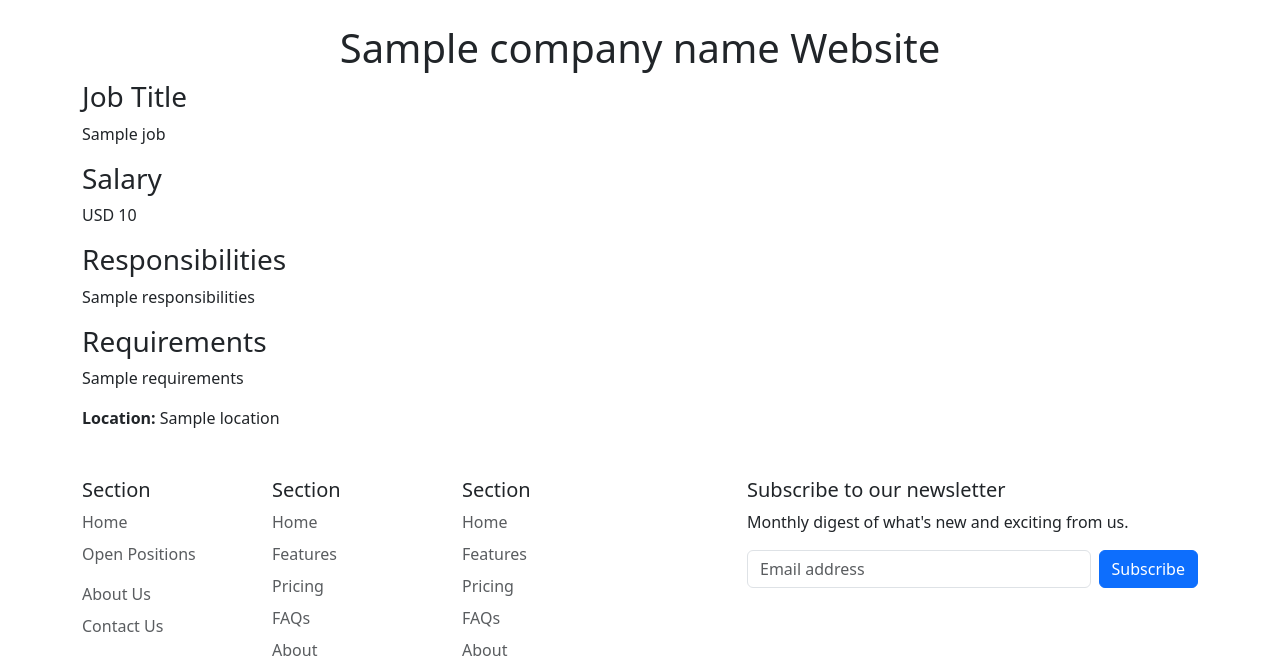
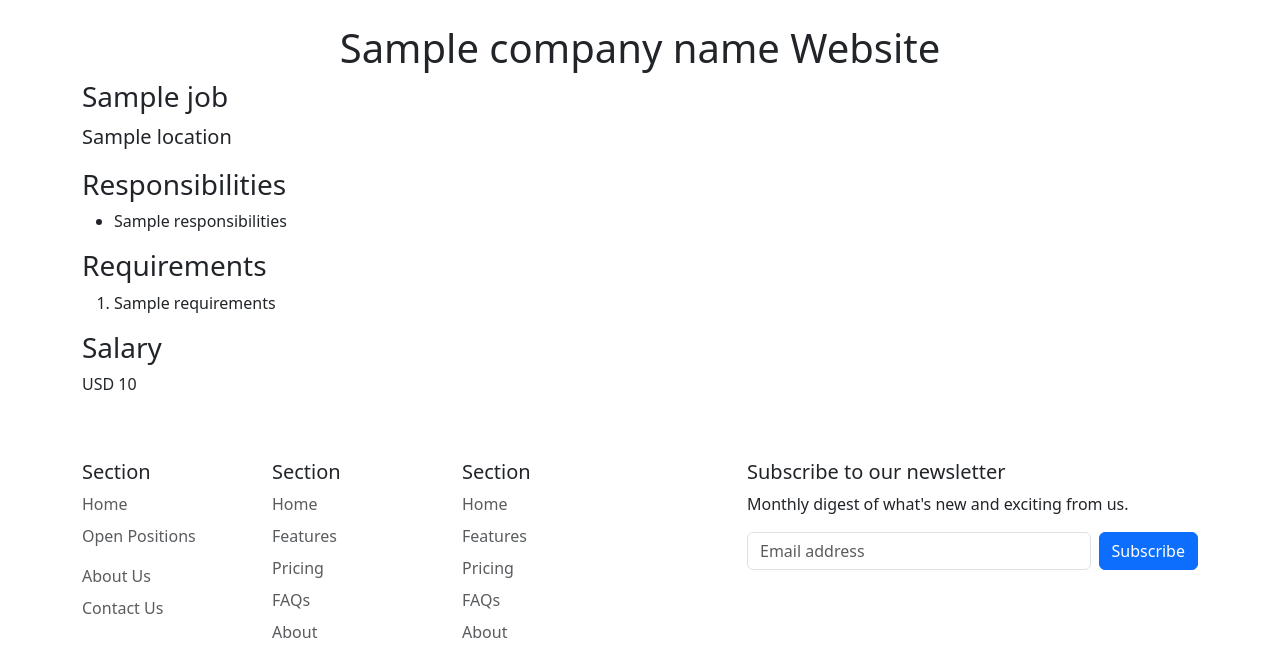
Before and after one commit to Mutai05/Job-Finder-App-V2, a Python web app: template templates/jobpage.html in a window 1280 px wide. Shown: the part 432-1102 px from the top of the page. Run offline with Jinja, Linux system fonts and the light colour scheme; the template is opened without the code that fills it: most values are stand-ins (such as "Sample title", 1, 10 or a date in 2020); some libraries are stand-ins or nearby versions.

Commit message:
Modified jobpage template to include split lines

```diff
--- a/templates/jobpage.html
+++ b/templates/jobpage.html
@@ -8,15 +8,22 @@
     {% include 'nav.html' %} {% include 'banner.html' %}
     <div class="container">
       <h1 class="text-center mt-2 mb-2">{{company_name}} Website</h1>
-      <h3>Job Title</h3>
-      <p>{{job.title}}</p>
+      <h3 class="mb-2">{{job.title}}</h3>
+      <p class="lead mt-0">{{job['location']}}</p>
+      <h3>Responsibilities</h3>
+      <ul>
+        {% for line in job.responsibilities.split("\n") %}
+        <li>{{line}}</li>
+        {% endfor %}
+      </ul>
+      <h3>Requirements</h3>
+      <ol>
+        {% for line in job.requirements.split("\n") %}
+        <li>{{line}}</li>
+        {% endfor %}
+      </ol>
       <h3>Salary</h3>
       <p>{{job.currency}} {{job.salary}}</p>
-      <h3>Responsibilities</h3>
-      <p>{{job.responsibilities}}</p>
-      <h3>Requirements</h3>
-      <p>{{job.requirements}}</p>
-      <div><b>Location:</b> {{job['location']}}</div>
     </div>
 
     {% include 'footer.html' %}
```
